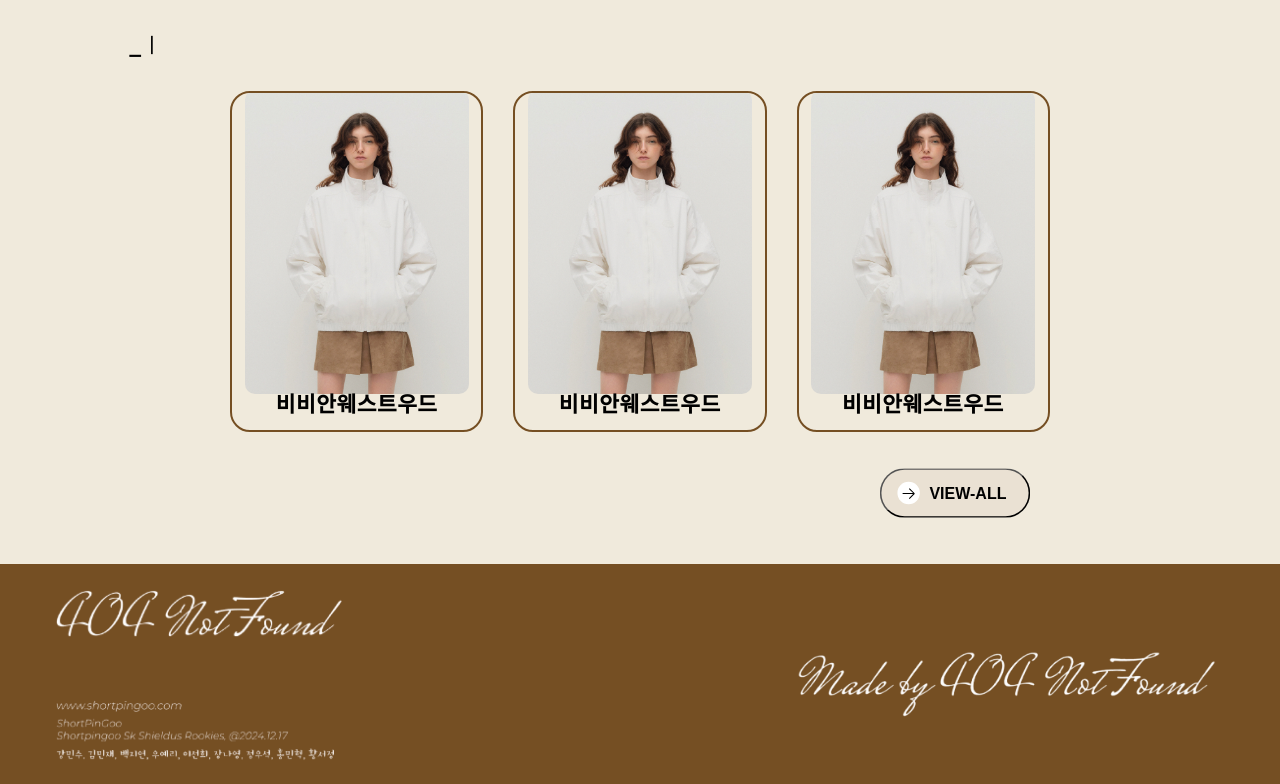
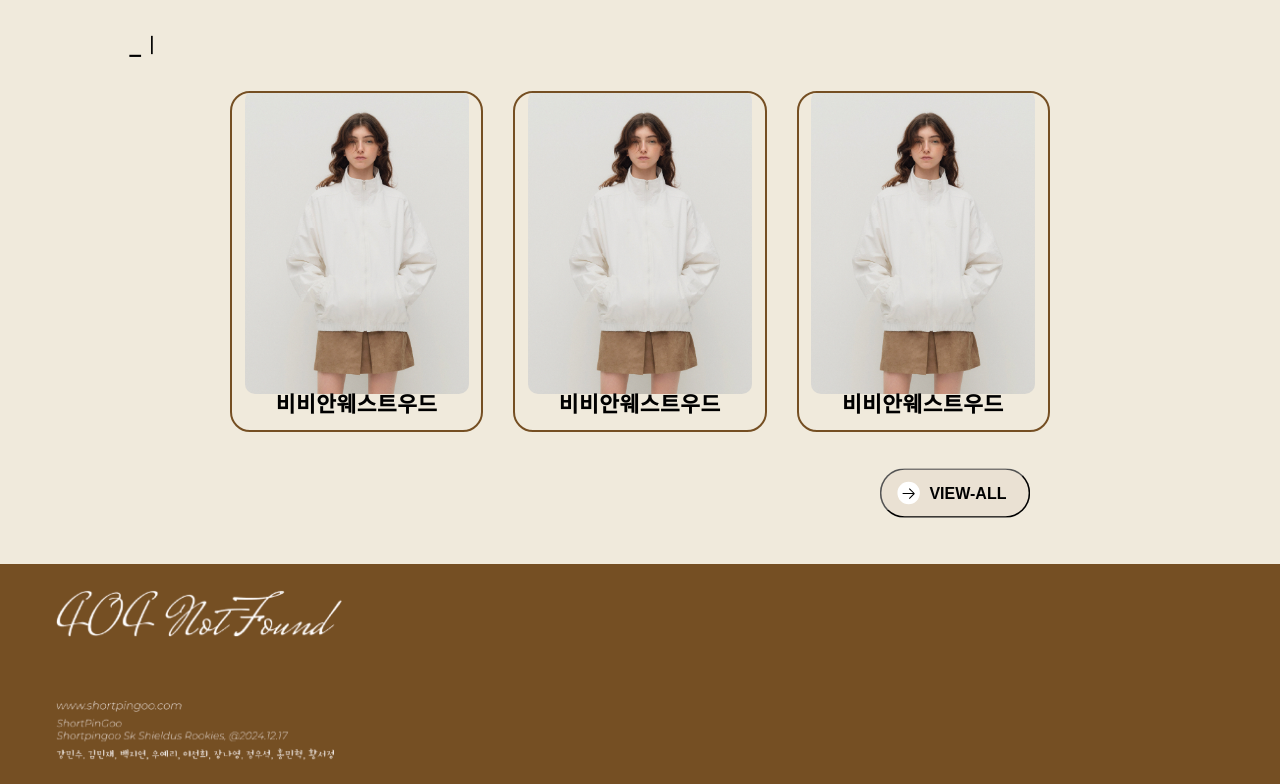
Before and after one commit to SK-Rookies-Final3/FrontEnd, a React (Create React App) app: page / in a window 1280 px wide. Shown: the part 1654-2438 px from the top of the page. Built offline with nearby package versions, Linux system fonts and the light colour scheme.

Commit message:
배포테스트

```diff
--- a/src/component/Home.js
+++ b/src/component/Home.js
@@ -14,7 +14,7 @@ function Bottom() {
     return (
         <div className="bottom">
             <img src={leftImage} alt='Left' className='bottom-image' />
-            <img src={rightImage} alt='Right' className='bottom-image-r' />
+            {/* <img src={rightImage} alt='Right' className='bottom-image-r' /> */}
         </div>
     );
 }
```
